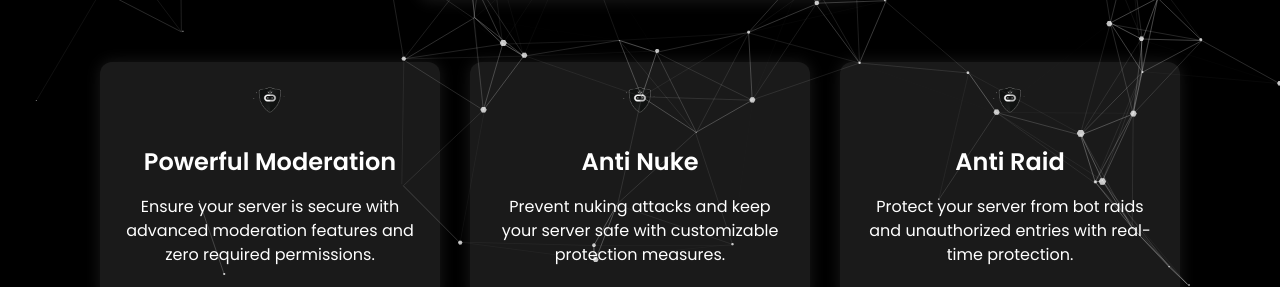
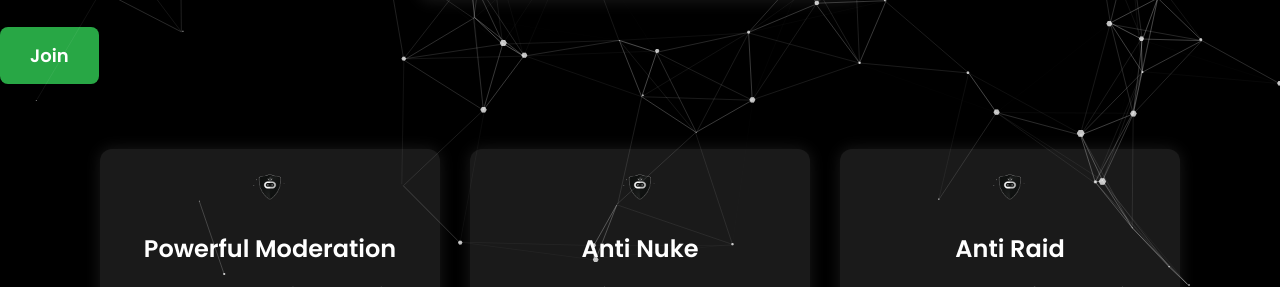
Before and after one commit to anonmiti/antinuker, a plain HTML site: page index.html in a window 1280 px wide. Shown: the part 513-800 px from the top of the page. Drawn offline with nearby package versions, Linux system fonts and the light colour scheme; animation ran at ten frames a second.

Commit message:
Update index.html

```diff
--- a/index.html
+++ b/index.html
@@ -112,6 +112,24 @@
             opacity: 1;
         }
 
+        /* Green Join Button */
+        .join-button {
+            display: inline-block;
+            margin-top: 10px;
+            padding: 15px 30px;
+            background-color: #28a745;
+            color: white;
+            border-radius: 8px;
+            text-decoration: none;
+            font-size: 18px;
+            font-weight: bold;
+            text-align: center;
+        }
+
+        .join-button:hover {
+            background-color: #218838;
+        }
+
         .features {
             display: flex;
             flex-wrap: wrap;
@@ -167,6 +185,9 @@
         <p>Join Anonmiti Discord Server</p>
     </div>
 </div>
+
+<!-- Green Join Button -->
+<a href="https://discord.gg/MFAJuGregQ" class="join-button">Join</a>
 
 <!-- Features Section -->
 <div class="features">
```
